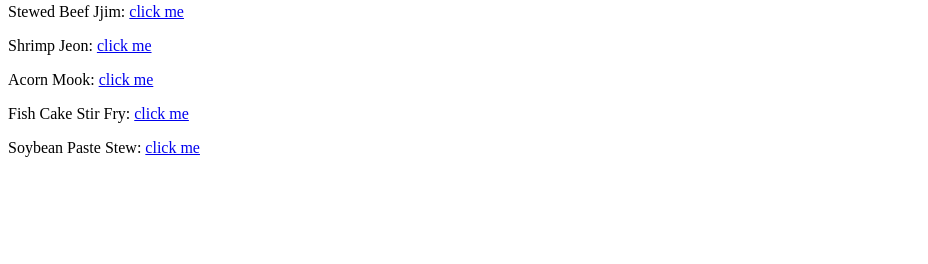
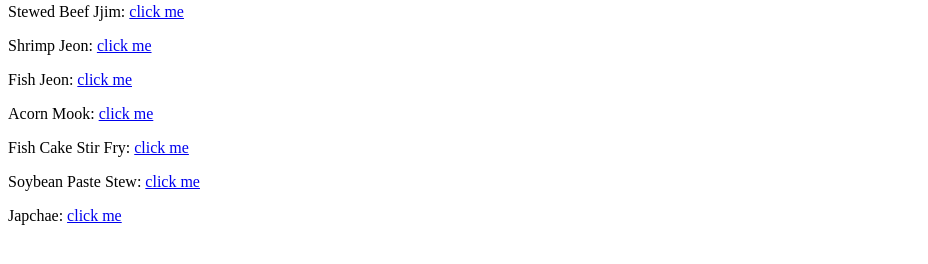
Before and after one commit to slee692/korean-recipes, a plain HTML site: page index.html in a window 1280 px wide. Shown: the part 238-502 px from the top of the page, without its empty margins (0-928 px from the left). Drawn offline with Linux system fonts and the light colour scheme.

Commit message:
Add files via upload

```diff
--- a/index.html
+++ b/index.html
@@ -16,9 +16,12 @@
 
         <p>Stewed Beef Jjim: <a href="./recipes/beef-jjim.html">click me</a></p>
         <p>Shrimp Jeon: <a href="./recipes/shrimp-jeon.html">click me</a></p>
+        <p>Fish Jeon: <a href="./recipes/fish-jeon.html">click me</a></p>
         <p>Acorn Mook: <a href="./recipes/acorn-mook.html">click me</a></p>
         <p>Fish Cake Stir Fry: <a href="./recipes/fish-cake-stir-fry.html">click me</a></p>
         <p>Soybean Paste Stew: <a href="./recipes/soybean-stew.html">click me</a></p>
+        <p>Japchae: <a href="./recipes/japchae.html">click me</a></p>
+
 
     </body>
 </html>
```
